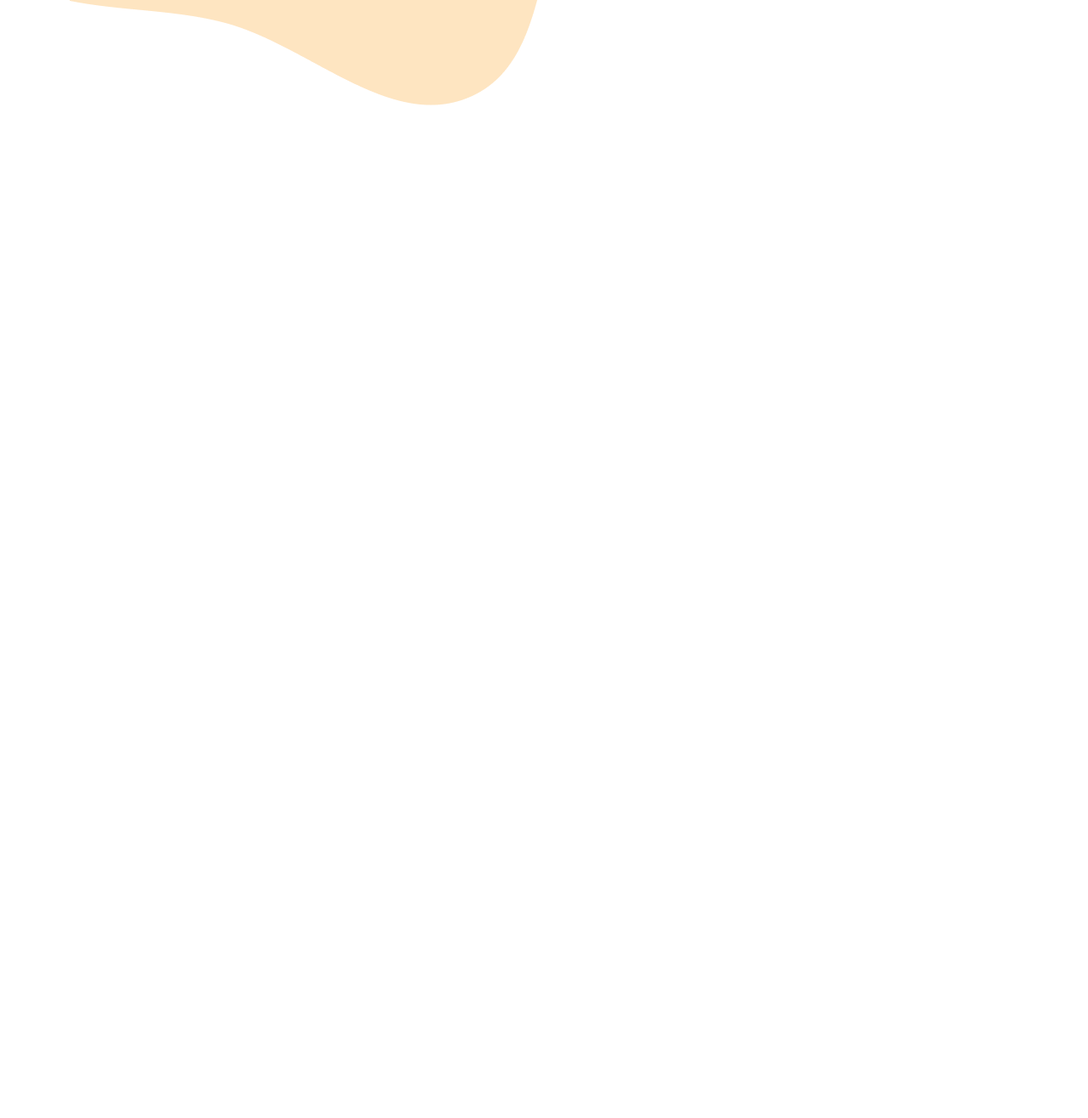
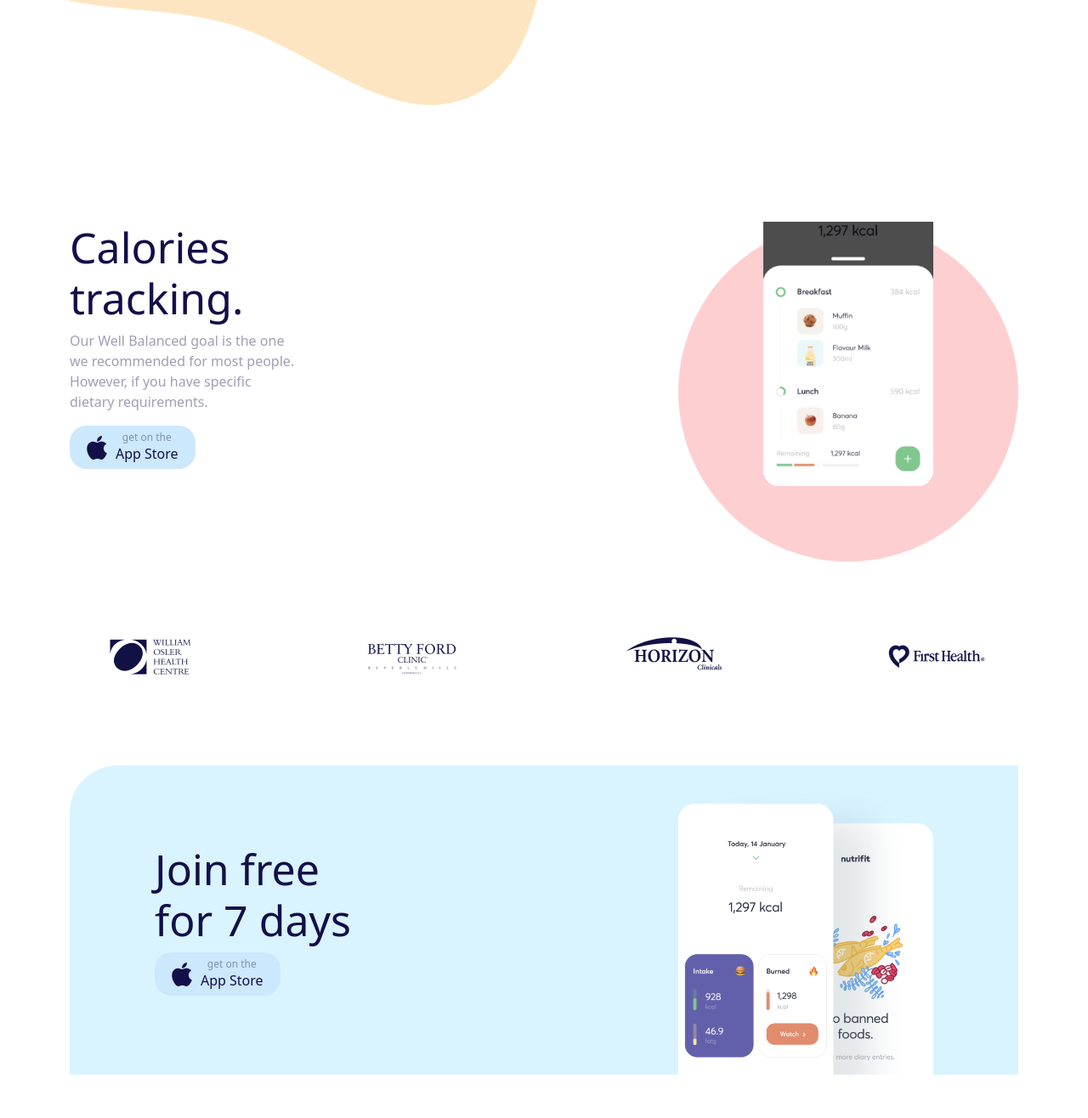
Before and after one commit to Shakil00077/life-changing, a plain HTML site: page index.html in a window 1280 px wide. Shown: the part 2147-3463 px from the top of the page at 85% size. Before the commit the page ends 2312 px from the top, so only its background shows below. Drawn offline with nearby package versions, Linux system fonts and the light colour scheme.

Commit message:
complete join us section

```diff
--- a/index.html
+++ b/index.html
@@ -147,6 +147,70 @@
         </div>
       </div>
     </section>
+
+
+    <!-- calories taking -->
+
+
+    <section class="mt-5 pt-5">
+      <div class="d-flex justify-content-between">
+        <div class="calories-text">
+          <h1>Calories <br>tracking.</h1>
+          <p>Our Well Balanced goal is the one <br>
+          we recommended for most people. <br>
+        However, if you have specific <br>
+      dietary requirements.</p>
+      <button class="target-button">
+              <div>
+                <i class="fa-brands fa-apple fa-2xl"></i>
+              </div>
+              <div>
+                <small></i>get on the</small
+              ><br />
+              <h6>App Store</h6>
+              </div>
+            </button>
+        </div>
+        <div class="calories-background">
+          <img src="/image2(1).png" alt="">
+        </div>
+      </div>
+    </section>
+
+    <!-- Brand section -->
+    <section>
+      <div class="brand-image">
+        <div>
+          <img class="rounded mx-auto d-block" src="/image 5.png" alt="">
+        </div>
+      </div>
+    </section>
+
+
+    <!-- Join section -->
+    <section class="mt-5 pt-5 mb-5 pb-5">
+      <div class="join-background">
+        <div class="d-flex justify-content-between align-items-center">
+          <div class="join-text">
+            <h1>Join free <br>
+            for 7 days</h1>
+            <button class="target-button">
+              <div>
+                <i class="fa-brands fa-apple fa-2xl"></i>
+              </div>
+              <div>
+                <small></i>get on the</small
+              ><br />
+              <h6>App Store</h6>
+              </div>
+            </button>
+          </div>
+          <div class="join-image">
+            <img src="/image 6.png" alt="">
+          </div>
+        </div>
+      </div>
+    </section>
     <!-- bootstrap -->
     <script
       src="https://cdn.jsdelivr.net/npm/bootstrap@5.1.3/dist/js/bootstrap.bundle.min.js"
--- a/style.css
+++ b/style.css
@@ -72,6 +72,9 @@ body {
   align-items: center;
   justify-content: space-between;
 }
+.target-button i {
+  margin-right: 10px;
+}
 .anytime-section {
   margin-top: 100px;
   display: flex;
@@ -143,3 +146,53 @@ body {
   color: #130f49;
   opacity: 0.4;
 }
+.calories-background {
+  width: 400px;
+  height: 400px;
+  border-radius: 50%;
+  background-color: #cccccc;
+  background-image: linear-gradient(#fecfd0, #fecfd0);
+}
+.calories-background img {
+  width: 200px;
+  margin-left: 100px;
+}
+.calories-text h1 {
+  color: #130f49;
+  font-size: 50px;
+}
+.calories-text p {
+  color: #130f49;
+  opacity: 0.4;
+}
+.calories-text button {
+  background-color: #cce8fd;
+  border: none;
+  border-radius: 20px;
+  padding: 0px 20px;
+}
+.brand-image {
+  margin-top: 80px;
+}
+.join-background {
+  background-image: url(Rectangle-6.png);
+  width: auto;
+}
+.join-text {
+  margin-left: 100px;
+}
+.join-text h1 {
+  color: #130f49;
+  font-size: 50px;
+}
+.join-text button {
+  background-color: #cce8fd;
+  border: none;
+  border-radius: 20px;
+  padding: 0px 20px;
+}
+.join-image img {
+  margin-right: 100px;
+  margin-top: 20px;
+  width: 300px;
+}
```
Also changed, not shown: Rectangle-6.png (added), image 5.png (added), image2(1).png (renamed from image 2 (1).png).
